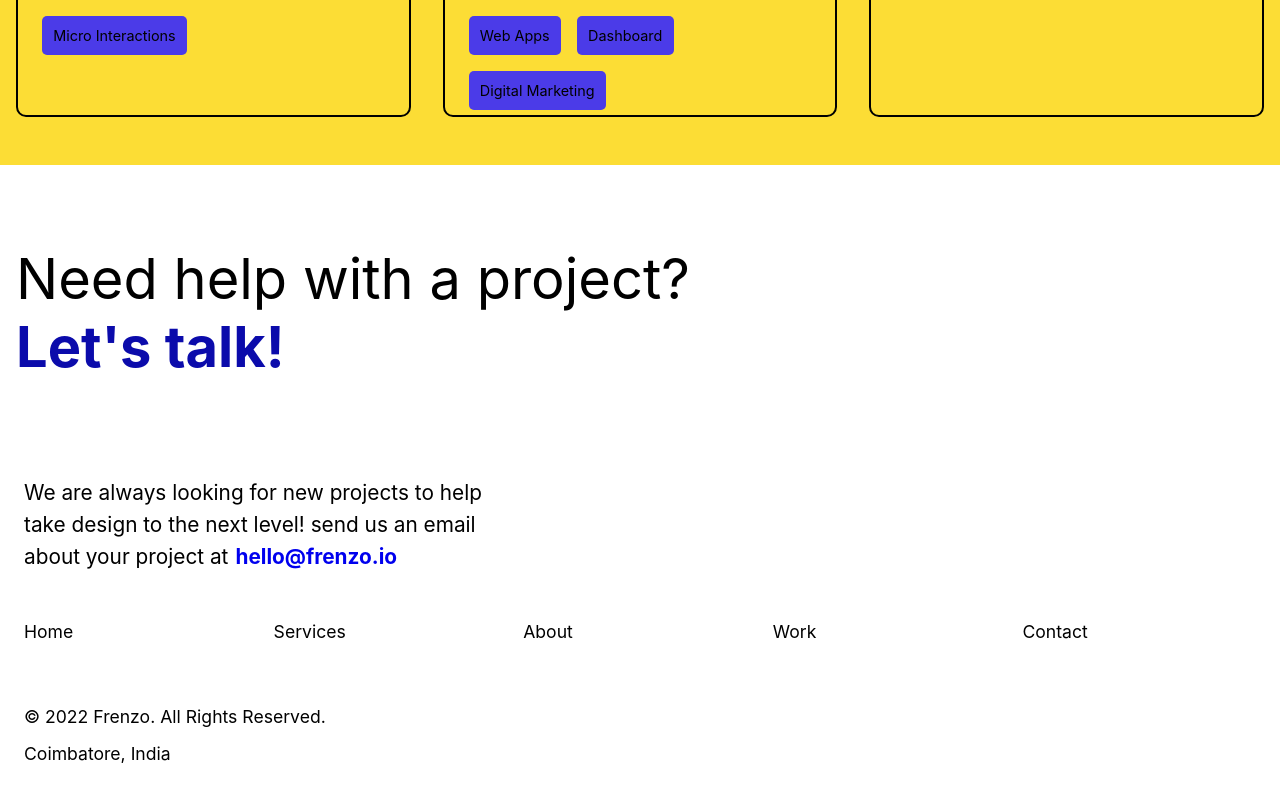
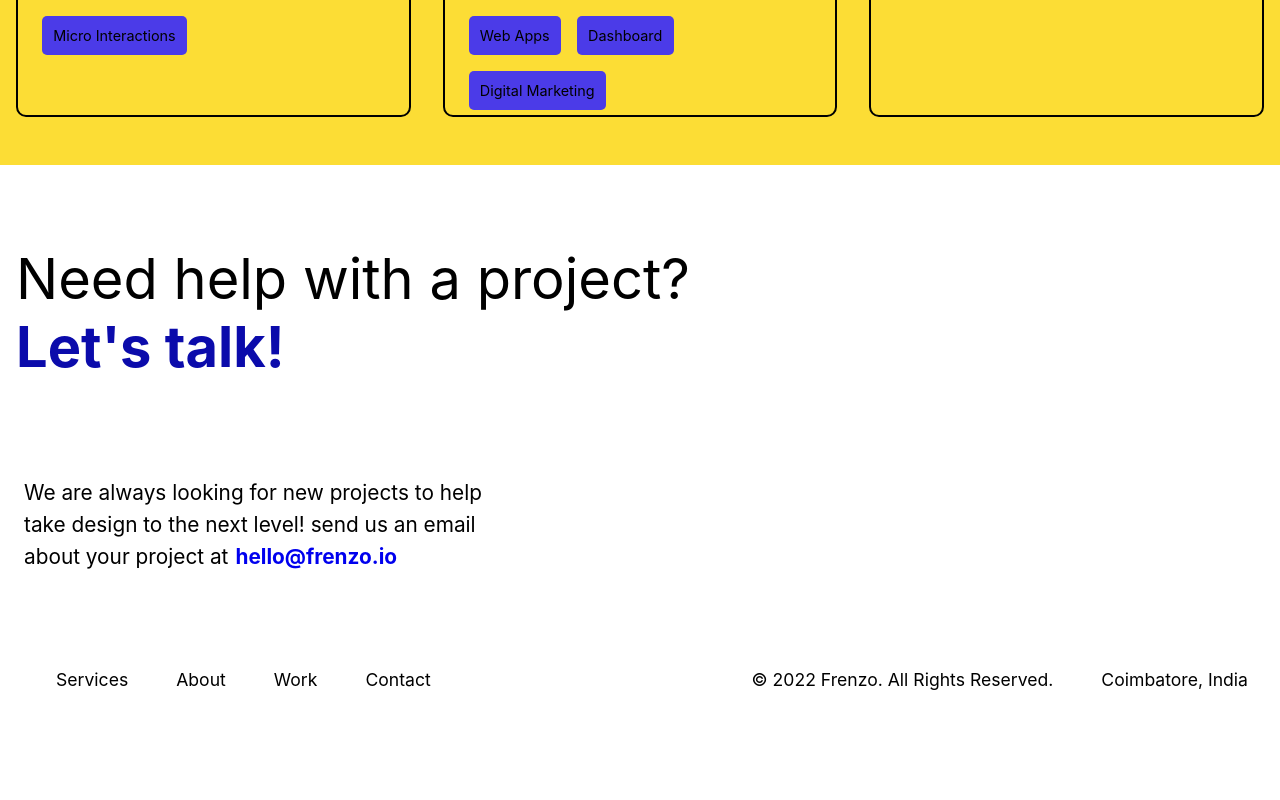
Before and after one commit to SUNKUMARM/Frenzo-clone, a React (Create React App) app: page / in a window 1280 px wide. Shown: the part 3872-4672 px from the top of the page. After the commit the page ends 4642 px from the top, so only its background shows below. Built offline with nearby package versions, Linux system fonts and the light colour scheme.

Commit message:
implement react scroll

```diff
--- a/package.json
+++ b/package.json
@@ -9,8 +9,8 @@
     "react": "^18.2.0",
     "react-dom": "^18.2.0",
     "react-icons": "^4.10.1",
-    "react-router-dom": "^6.15.0",
     "react-scripts": "5.0.1",
+    "react-scroll": "^1.8.9",
     "web-vitals": "^2.1.4"
   },
   "scripts": {
--- a/src/App.js
+++ b/src/App.js
@@ -1,10 +1,10 @@
 import "./App.css";
-import AppRoutes from "./router/AppRoutes";
+import Home from "./components/pages/home/Home";
 
 function App() {
   return (
     <div className="App">
-      <AppRoutes />
+      <Home />
     </div>
   );
 }
--- a/src/components/navbar/NavBar.jsx
+++ b/src/components/navbar/NavBar.jsx
@@ -1,7 +1,8 @@
 import React from "react";
 import logo from "../assets/logo.png";
 import "./navbar.css";
-import { NavLink } from "react-router-dom";
+import { Link } from "react-scroll";
+// import { NavLink } from "react-router-dom";
 
 const NavBar = () => {
   return (
@@ -10,10 +11,23 @@ const NavBar = () => {
         <img src={logo} alt="logo" />
       </div>
       <nav className="navbar-parent">
-        <NavLink to={"/service"}>Services</NavLink>
+        <Link to="service" smooth={true} duration={500}>
+          Services
+        </Link>
+        <Link to="about" smooth={true} duration={500}>
+          About
+        </Link>
+        <Link to="work" smooth={true} duration={500}>
+          Work
+        </Link>
+        <Link to="contact" smooth={true} duration={500}>
+          Contact
+        </Link>
+
+        {/* <NavLink to={"/service"}>Services</NavLink>
         <NavLink>About</NavLink>
         <NavLink>Work</NavLink>
-        <NavLink>Contact</NavLink>
+        <NavLink>Contact</NavLink> */}
       </nav>
     </div>
   );
--- a/src/components/pages/about/About.jsx
+++ b/src/components/pages/about/About.jsx
@@ -4,7 +4,7 @@ import coffee from "../../assets/coffee.webp";
 
 const About = () => {
   return (
-    <div className="about-container">
+    <div name="about" className="about-container">
       <div>
         <p className="about-title">
           About us <b>Who we are</b>
--- a/src/components/pages/contact/Contact.jsx
+++ b/src/components/pages/contact/Contact.jsx
@@ -1,10 +1,10 @@
 import React from "react";
 import "./contact.css";
-import { NavLink } from "react-router-dom";
+import { Link } from "react-scroll";
 
 const Contact = () => {
   return (
-    <div className="contact-container">
+    <div name="contact" className="contact-container">
       <div>
         <p className="contact-title">
           Need help with a project? <p>Let's talk!</p>
@@ -21,11 +21,18 @@ const Contact = () => {
       </div>
       <div className="footer">
         <div className="contact-footer">
-          <NavLink to={"/"}>Home</NavLink>
-          <NavLink to={"/service"}>Services</NavLink>
-          <NavLink>About</NavLink>
-          <NavLink>Work</NavLink>
-          <NavLink>Contact</NavLink>
+          <Link to="service" smooth={true} duration={500}>
+            Services
+          </Link>
+          <Link to="about" smooth={true} duration={500}>
+            About
+          </Link>
+          <Link to="work" smooth={true} duration={500}>
+            Work
+          </Link>
+          <Link to="contact" smooth={true} duration={500}>
+            Contact
+          </Link>
         </div>
         <div className="copyright">
           <p>© 2022 Frenzo. All Rights Reserved.</p>
--- a/src/components/pages/contact/contact.css
+++ b/src/components/pages/contact/contact.css
@@ -16,7 +16,7 @@
 .contact-content {
   line-height: 2rem;
   font-size: 1.1rem;
-  margin: 3rem 1.5rem;
+  margin: 3rem 1.5rem 3rem 1.5rem;
 }
 .contact-content a {
   text-decoration: none;
@@ -25,9 +25,9 @@
 }
 .contact-footer {
   margin: 3rem 1.5rem 3rem 1.5rem;
-  display: grid;
-  grid-template-columns: repeat(auto-fit, minmax(120px, 1fr));
-  gap: 1rem;
+  display: flex;
+  flex-wrap: wrap;
+  gap: 3rem;
 }
 .contact-footer a {
   text-decoration: none;
@@ -37,8 +37,9 @@
 }
 .copyright {
   font-size: 1.1rem;
-  display: grid;
-  gap: 1rem;
+  display: flex;
+  flex-wrap: wrap;
+  gap: 3rem;
   margin: 4rem 1.5rem 2rem 1.5rem;
 }
 
@@ -52,4 +53,14 @@
     font-size: 1.3rem;
     grid-template-columns: repeat(auto-fit, minmax(0, 1fr));
   }
+  .footer {
+    display: flex;
+    flex-wrap: wrap;
+    justify-content: space-between;
+    padding: 0 2rem;
+  }
+  .copyright {
+    margin: 0;
+    align-self: center;
+  }
 }
--- a/src/components/pages/home/Home.jsx
+++ b/src/components/pages/home/Home.jsx
@@ -9,7 +9,7 @@ import Contact from "../contact/Contact";
 
 const Home = () => {
   return (
-    <div className="container">
+    <div name="home" className="container">
       <NavBar />
       <div className="home-container">
         <h1 className="home-title">
--- a/src/components/pages/service/Service.jsx
+++ b/src/components/pages/service/Service.jsx
@@ -7,7 +7,7 @@ import app from "../../assets/ui.webp";
 
 const Service = () => {
   return (
-    <div className="service-container">
+    <div name="service" className="service-container">
       <div>
         <p className="service-title">
           Services <b>What we do</b>
--- a/src/components/pages/work/Work.jsx
+++ b/src/components/pages/work/Work.jsx
@@ -6,7 +6,7 @@ import img3 from "../../assets/klugparking.webp";
 
 const Work = () => {
   return (
-    <div className="work-container">
+    <div name="work" className="work-container">
       <div>
         <p className="work-title">
           Work <b>What we have done</b>
--- a/src/index.js
+++ b/src/index.js
@@ -3,14 +3,11 @@ import ReactDOM from "react-dom/client";
 import "./index.css";
 import App from "./App";
 import reportWebVitals from "./reportWebVitals";
-import { BrowserRouter } from "react-router-dom";
 
 const root = ReactDOM.createRoot(document.getElementById("root"));
 root.render(
   <React.StrictMode>
-    <BrowserRouter>
-      <App />
-    </BrowserRouter>
+    <App />
   </React.StrictMode>
 );
 
--- a/src/router/AppRoutes.jsx
+++ /dev/null
@@ -1,15 +0,0 @@
-import React from "react";
-import { Route, Routes } from "react-router-dom";
-import Home from "../components/pages/home/Home";
-import Service from "../components/pages/service/Service";
-
-const AppRoutes = () => {
-  return (
-    <Routes>
-      <Route path="/" element={<Home />} />
-      <Route path="/service" element={<Service />} />
-    </Routes>
-  );
-};
-
-export default AppRoutes;
```
Also changed, not shown: 1 other file (tests, documents, lock files or other folders).
